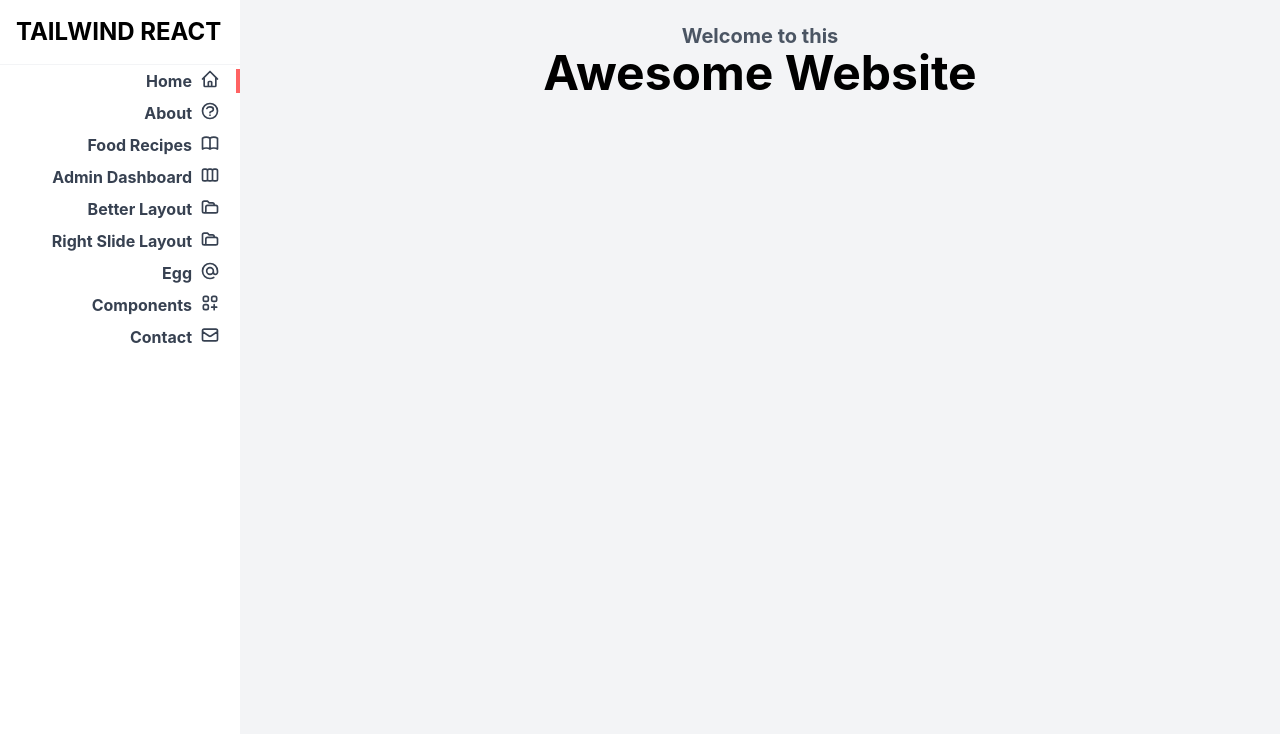
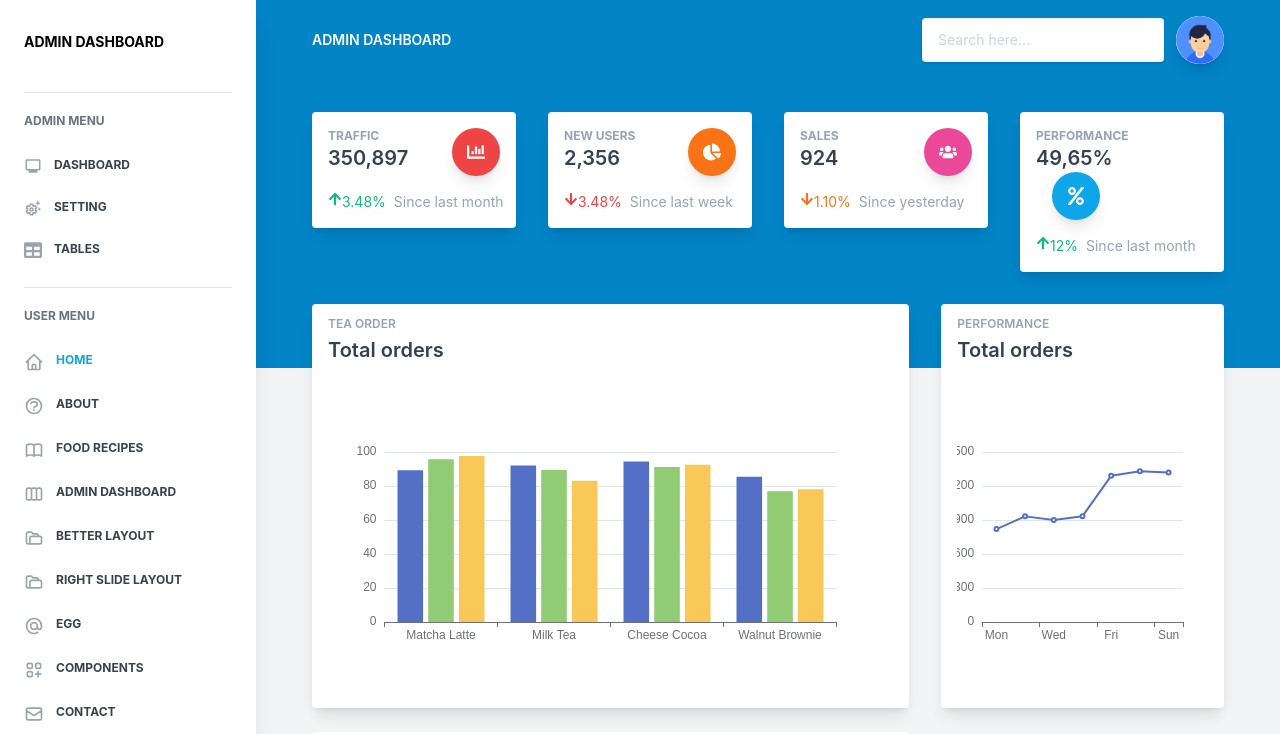
Before and after one commit to ellesis/tailwind-react, a React (Create React App) app: page / in a window 1280 px wide. Shown: the top 734 px of the page. Built offline with nearby package versions, Linux system fonts and the light colour scheme.

Commit message:
Fix root url as Admin dashboard

```diff
--- a/src/App.js
+++ b/src/App.js
@@ -1,5 +1,5 @@
 import './App.css'
-import {Routes, Route} from 'react-router-dom'
+import { Routes, Route } from 'react-router-dom'
 
 import Food from './pages/food'
 import Components from './pages/components'
@@ -38,7 +38,9 @@ function App() {
 
       <Route path="/about" element={<About />} />
       <Route path="/contact" element={<Contact />} />
-      <Route path="/" element={<Front />} />
+      <Route path="/front" element={<Front />} />
+
+      <Route path="/" element={<AdminLayout />} />
     </Routes>
   )
 }
--- a/src/layouts/AdminLayout.js
+++ b/src/layouts/AdminLayout.js
@@ -1,5 +1,5 @@
 import React from 'react'
-import {Routes, Route} from 'react-router-dom'
+import { Routes, Route } from 'react-router-dom'
 
 // components
 import AdminSideMenu from '../components/sidebars/AdminSideMenu'
@@ -30,6 +30,7 @@ export default function AdminLayout() {
                 <Route path="setting" element={<Setting />} />
                 <Route path="tables" element={<Tables />} />
                 <Route path="maps" element={<Maps />} />
+                <Route path="/" element={<Dashboard />} />
               </Routes>
             </div>
             <FooterAdmin />
```
